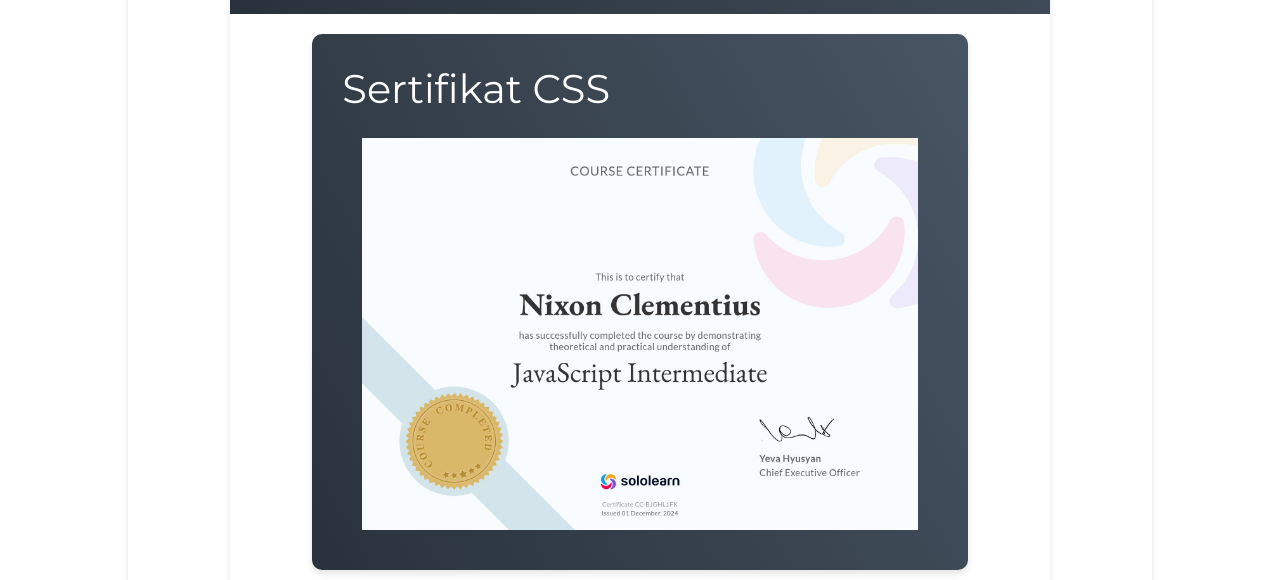
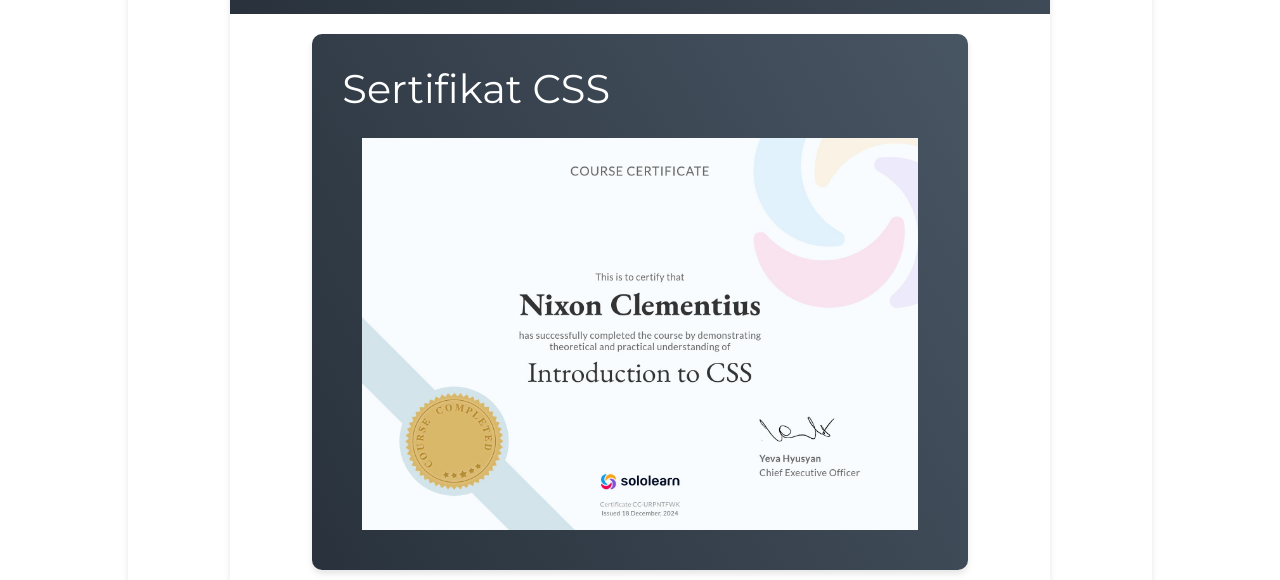
Before and after one commit to Nixoncoding/Nixoncoding.github.io, a plain HTML site: page index.html in a window 1280 px wide. Shown: the part 5780-6360 px from the top of the page. Drawn offline with Linux system fonts and the light colour scheme.

Commit message:
Update index.html

```diff
--- a/index.html
+++ b/index.html
@@ -141,7 +141,7 @@
         <div class="project-info">
           <h1>Sertifikat CSS</h1>
           <a href="https://drive.google.com/file/d/1Utf0CNCdr9adpr3FEkzN2-HIdJNgap9I/view?usp=drive_link" class="project-button">
-          <img src="Intermediate JS.jpg">
+          <img src="Sertif CSS.jpg">
           </a>
       </div>
      </div>
```
